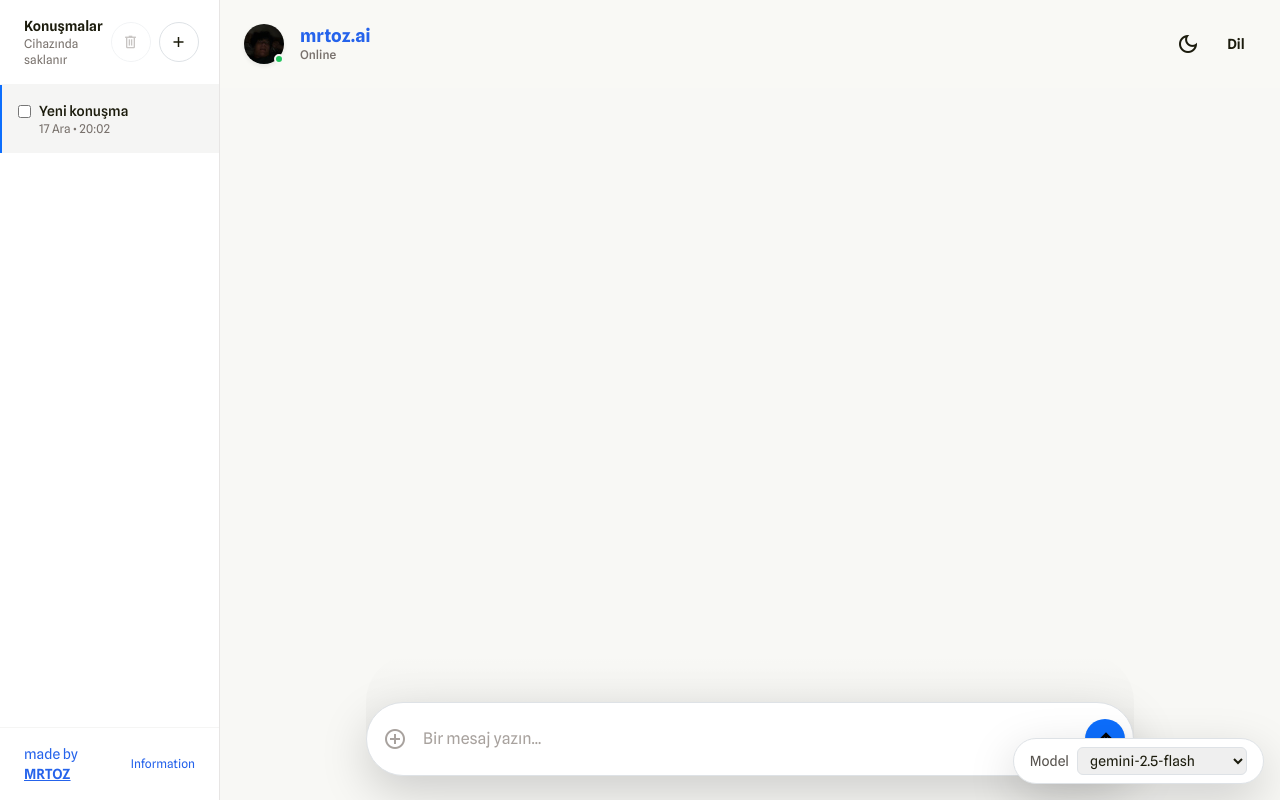
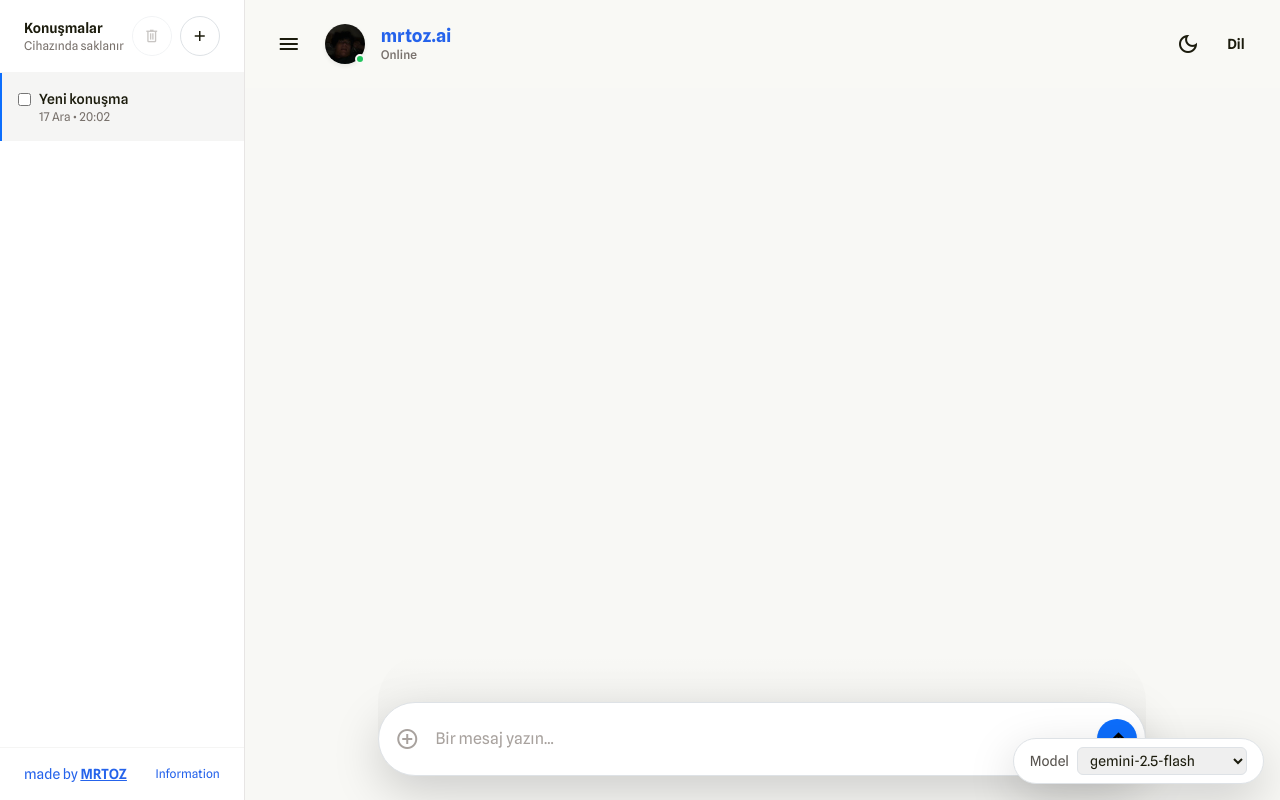
Before and after one commit to ozturkmert1212/mrtoz, a Flask app: page / in a window 1280 px wide. Run offline with Flask 3, Linux system fonts and the light colour scheme.

Commit message:
sidebar close and open
sidebar close and open
add mobile sidebar

```diff
--- a/ai-chat-site/templates/index.html
+++ b/ai-chat-site/templates/index.html
@@ -65,6 +65,22 @@
       .dark select { background-color: #11141c; color: #eaeaf0; border-color: #1f2430; }
       .dark #lang-menu { background-color: #11141c; border-color: #1f2430; }
 
+      /* Mobile sidebar toggle */
+      #sidebar { transform: translateX(-100%); transition: transform 0.25s ease; }
+      #sidebar.open { transform: translateX(0); }
+      #sidebar-backdrop { display: none; }
+      #sidebar-backdrop.active { display: block; }
+
+      /* Show hamburger on all viewports */
+      .hamburger-btn { display: flex; }
+
+      /* Desktop sidebar defaults to open but can collapse */
+      @media (min-width: 1024px) {
+        #sidebar { position: static; transform: translateX(0); }
+        #sidebar.desktop-collapsed { display: none; }
+        #sidebar-backdrop { display: none !important; }
+      }
+
       /* Prevent list bullets in AI responses */
       .bubble-bot ul, .bubble-bot ol, .bubble-bot li { list-style: none; margin: 0; padding-left: 0; }
       .bubble-bot li::marker { content: ''; }
@@ -92,7 +108,8 @@
   </head>
   <body class="h-screen w-full overflow-hidden bg-background-light text-[#1c1c0d] font-display">
     <div class="flex h-full w-full">
-      <aside class="hidden lg:flex flex-col justify-between bg-white border-r border-stone-200 w-[15%] min-w-[220px] max-w-xs h-full">
+      <div id="sidebar-backdrop" class="fixed inset-0 bg-black/50 z-30 lg:hidden"></div>
+      <aside id="sidebar" class="flex flex-col justify-between bg-white border-r border-stone-200 w-72 max-w-[80vw] h-full fixed lg:static z-40 lg:z-0 lg:w-[15%] lg:min-w-[220px] lg:max-w-xs lg:translate-x-0 hidden lg:flex">
         <div class="flex items-center justify-between gap-2 px-4 py-3 border-b border-stone-100">
           <div>
             <p class="text-sm font-semibold text-[#1c1c0d]" data-i18n="conversations">Konuşmalar</p>
@@ -117,6 +134,9 @@
       <main class="flex-1 h-full flex flex-col relative bg-background-light">
         <header class="flex items-center justify-between px-6 py-4 bg-background-light/90 backdrop-blur-sm z-10 sticky top-0">
           <div class="flex items-center gap-3">
+            <button id="sidebar-toggle" class="hamburger-btn flex items-center justify-center rounded-full size-10 hover:bg-stone-100 text-[#1c1c0d] transition-colors" aria-label="Sidebar">
+              <span class="material-symbols-outlined">menu</span>
+            </button>
             <div class="relative">
               <div class="bg-center bg-no-repeat bg-cover rounded-full size-10 shadow-sm" style="background-image: url('/static/img/mrtozai.PNG');"></div>
               <div class="absolute bottom-0 right-0 size-2.5 bg-green-500 rounded-full border-2 border-background-light"></div>
@@ -194,6 +214,9 @@
       const themeIcon = document.getElementById('theme-icon');
       const langToggleBtn = document.getElementById('lang-toggle');
       const langMenu = document.getElementById('lang-menu');
+      const sidebar = document.getElementById('sidebar');
+      const sidebarToggle = document.getElementById('sidebar-toggle');
+      const sidebarBackdrop = document.getElementById('sidebar-backdrop');
 
       const STORAGE_KEY = 'cline_conversations_v1';
       const THEME_KEY = 'mrtoz_theme';
@@ -647,6 +670,42 @@
         }
       });
 
+      function closeSidebar() {
+        sidebar?.classList.remove('open');
+        sidebar?.classList.add('hidden');
+        sidebarBackdrop?.classList.remove('active');
+      }
+
+      sidebarToggle?.addEventListener('click', () => {
+        if (!sidebar) return;
+        const isDesktop = window.innerWidth >= 1024;
+
+        if (isDesktop) {
+          sidebar.classList.toggle('desktop-collapsed');
+          return;
+        }
+
+        const willOpen = !sidebar.classList.contains('open');
+        if (willOpen) {
+          sidebar.classList.remove('hidden');
+          sidebar.classList.add('open');
+          sidebarBackdrop?.classList.add('active');
+        } else {
+          closeSidebar();
+        }
+      });
+
+      sidebarBackdrop?.addEventListener('click', () => closeSidebar());
+
+      window.addEventListener('resize', () => {
+        if (window.innerWidth >= 1024) {
+          sidebar?.classList.remove('hidden', 'open');
+          sidebarBackdrop?.classList.remove('active');
+        } else {
+          sidebar?.classList.remove('desktop-collapsed');
+        }
+      });
+
       // hydrate from storage on load
       loadLanguage();
       loadState();
```
